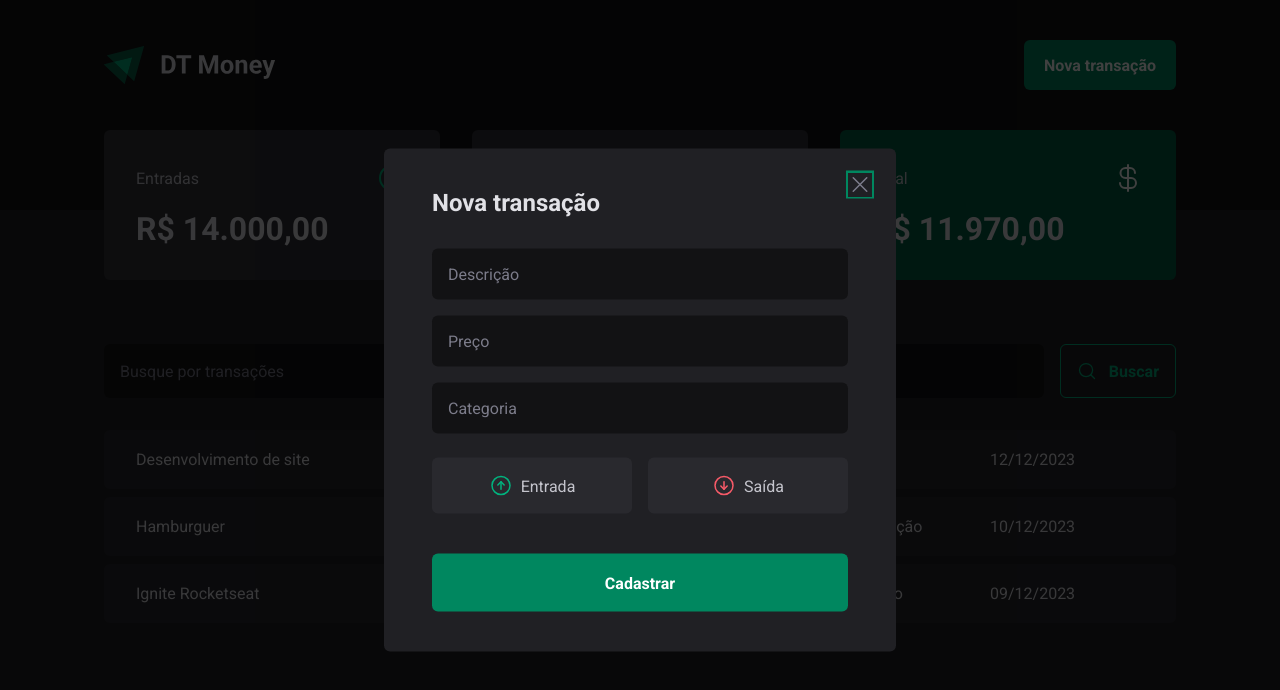
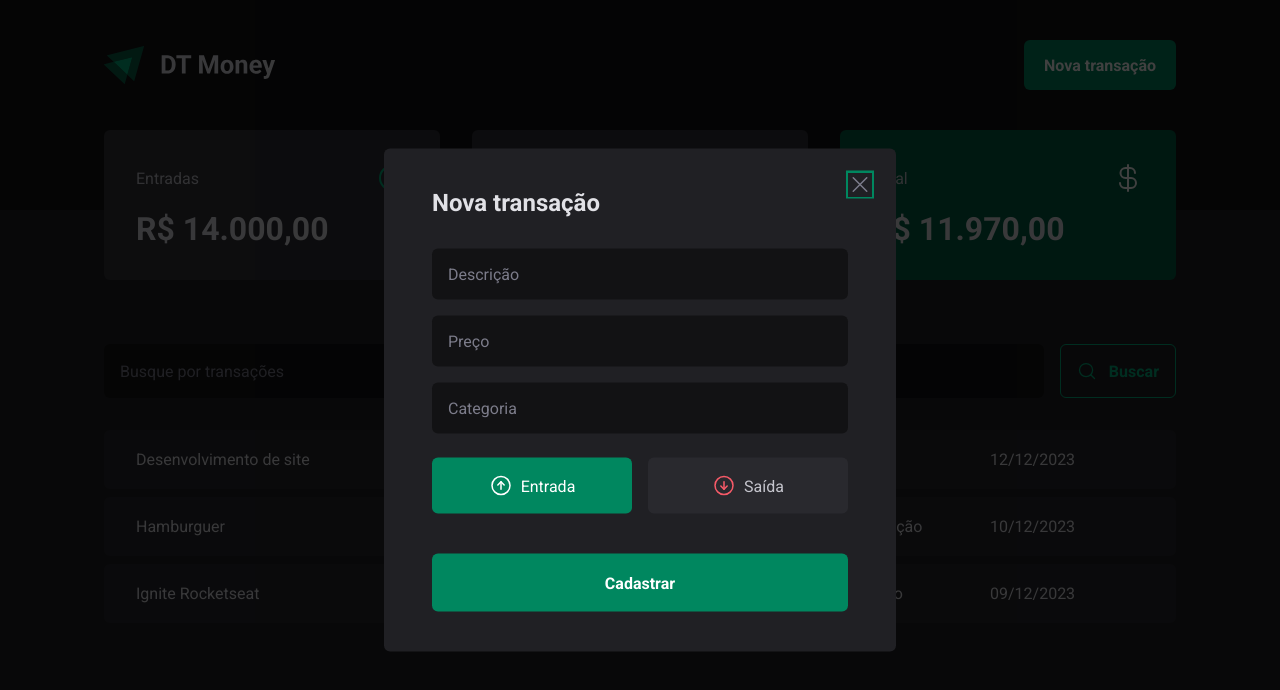
Before and after one commit to pedromlsr/dt-money-rocketseat-ignite, a React (Vite) app in the folder 03-dt-money/: page / in a window 1280 px wide. Both pictures are taken after a click on the button "Nova transação". Shown: the top 690 px of the page. Built offline with nearby package versions, Linux system fonts and the light colour scheme; data requests are answered from the project's data file.

Commit message:
using controlled input

```diff
--- a/03-dt-money/src/components/NewTransactionModal/index.tsx
+++ b/03-dt-money/src/components/NewTransactionModal/index.tsx
@@ -3,13 +3,13 @@
 import { ArrowCircleDown, ArrowCircleUp, X } from 'phosphor-react'
 import * as z from 'zod'
 import { zodResolver } from "@hookform/resolvers/zod";
-import { useForm } from 'react-hook-form';
+import { Controller, useForm } from 'react-hook-form';
 
 const newTransactionFormSchema = z.object({
   description: z.string(),
   price: z.number(),
   category: z.string(),
-  // type: z.enum(['income', 'outcome'])
+  type: z.enum(['income', 'outcome'])
 })
 
 type NewTransactionFormInputs = z.infer<typeof newTransactionFormSchema>
@@ -17,11 +17,15 @@
 
 export function NewTransactionModal() {
   const {
+    control,
     register,
     handleSubmit,
     formState: {isSubmitting}
   } = useForm<NewTransactionFormInputs>({
-    resolver: zodResolver(newTransactionFormSchema)
+    resolver: zodResolver(newTransactionFormSchema),
+    defaultValues: {
+      type: 'income'
+    }
   })
 
   async function handleCreateNewTransaction(data: NewTransactionFormInputs) {
@@ -62,7 +66,15 @@
             {...register('category')}
           />
 
-          <TransactionType>
+          <Controller
+            control={control}
+            name="type"
+            render={({ field }) => {
+              return (
+                <TransactionType
+                  onValueChange={field.onChange}
+                  value={field.value}
+                >
                   <TransactionTypeButton variant="income" value="income">
                     <ArrowCircleUp size={24} />
                     Entrada
@@ -73,6 +85,9 @@
                     Saída
                   </TransactionTypeButton>
                 </TransactionType>
+              )
+            }}
+          />
 
           <button type="submit" disabled={isSubmitting}>
             Cadastrar
```
Lines whose indentation alone changed are shown as unchanged.
